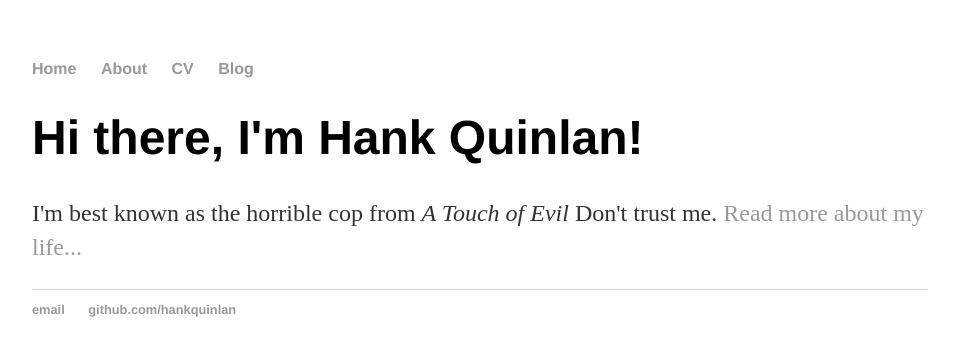
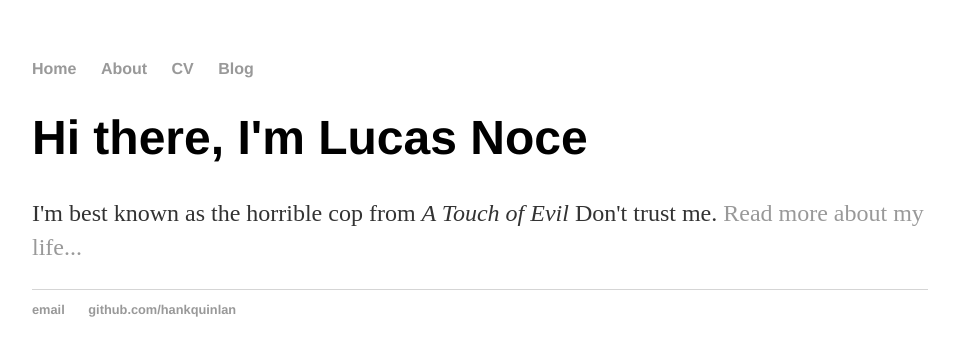
Before and after one commit to ltnoce/ltnoce.github.io, a Jekyll site: the page built from index.html, in a window 1280 px wide. Shown: the top 356 px of the page, without its empty margins (160-1115 px from the left). Built offline with Jekyll 4.4.1, drawn with Linux system fonts in a browser that asks for light colours.

Commit message:
Update index.html

```diff
--- a/index.html
+++ b/index.html
@@ -1,8 +1,8 @@
 ---
 layout: default
-title: Hank Quinlan, Horrible Cop
+title: Lucas Noce, statistician
 ---
 <div class="blurb">
-	<h1>Hi there, I'm Hank Quinlan!</h1>
+	<h1>Hi there, I'm Lucas Noce</h1>
 	<p>I'm best known as the horrible cop from <em>A Touch of Evil</em> Don't trust me. <a href="/about">Read more about my life...</a></p>
 </div><!-- /.blurb -->
```
